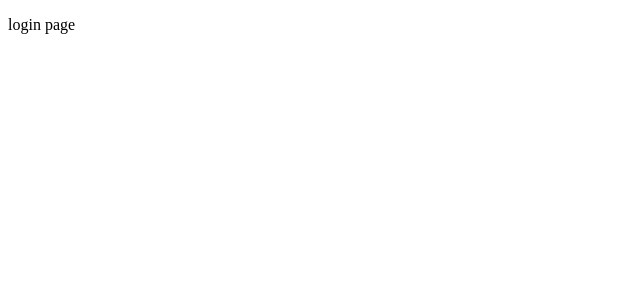
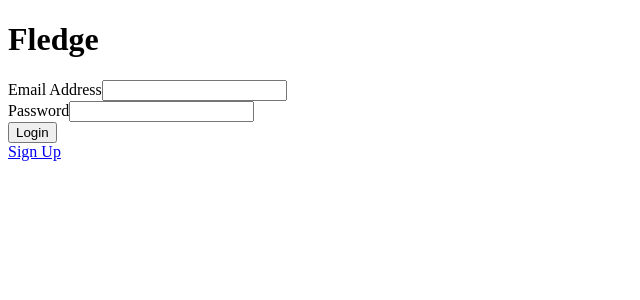
Before and after one commit to chantal-delcarmen/fledge, a React (Vite) app in the folder frontend/: page /Login in a window 1280 px wide. Shown: the top 300 px of the page, without its empty margins (0-640 px from the left). Built offline with nearby package versions, Linux system fonts and the light colour scheme.

Commit message:
Basic login page

```diff
--- a/frontend/src/Pages/Login/LoginPage.jsx
+++ b/frontend/src/Pages/Login/LoginPage.jsx
@@ -1,7 +1,34 @@
 import './LoginPage.scss';
+import { Link } from 'react-router-dom';
+import { useState } from 'react';
 
-const LoginPage = () => {
-    return <p>login page</p>
+const LoginPage = () => {    const [email, setEmail] = useState('');
+    const [password, setPassword] = useState('');
+
+    const handleLogin = (e) => {
+
+    }
+
+    return (
+        <div className="container">
+            <form onSubmit={handleLogin}>
+                <div>
+                    <h1>Fledge</h1>
+                </div>
+                <div>
+                    <label htmlFor="email" className="form-label">Email Address</label>
+                    <input onChange={e => {setEmail(e.target.value)}} type="email" className="form-control" id="email"/>
+                </div>
+                <div>
+                    <label>Password</label>
+                    <input onChange={e => {setPassword(e.target
+                        .value)}} type="password" className="form-control" id="password"/>
+                </div>
+                <button type="submit">Login</button><br></br>
+                <Link to={'/register'}>Sign Up</Link>
+            </form>
+        </div>
+    );
 }
 
 export default LoginPage
```
